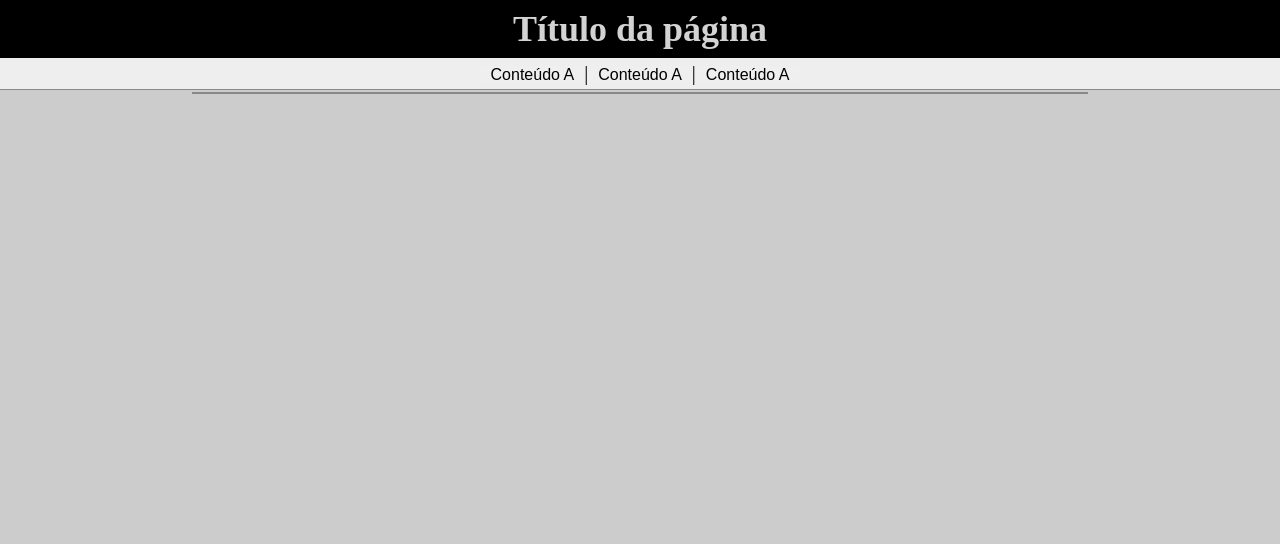
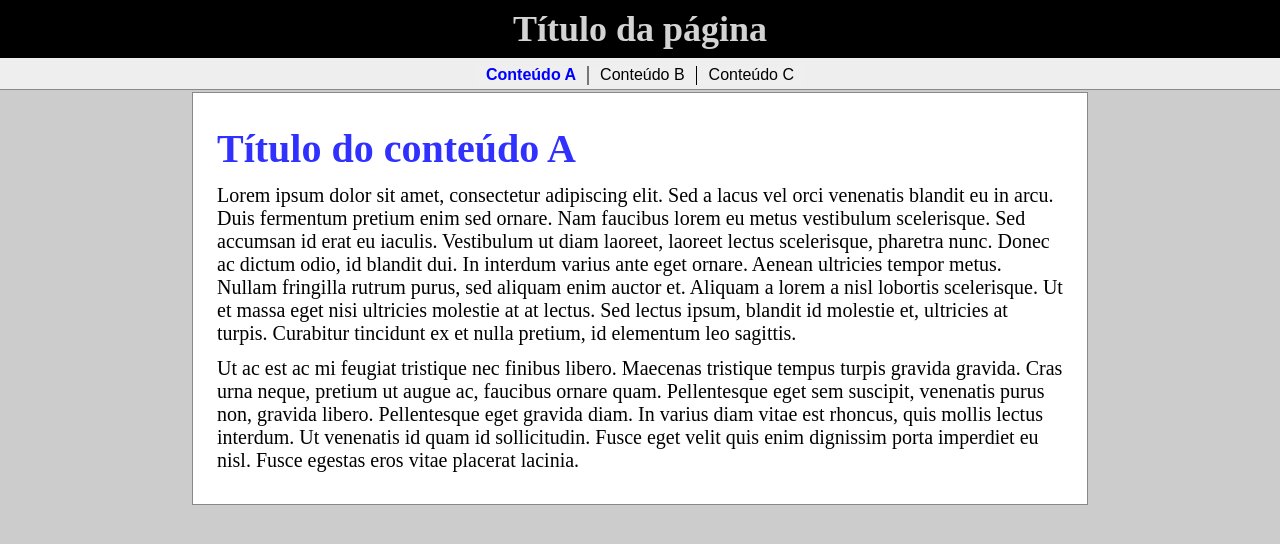
Before and after one commit to lucas-mezencio/ppi, a PHP site: page /trabalho3/ex3/index.html in a window 1280 px wide. Shown: the top 544 px of the page. Run offline with PHP 8.4, Linux system fonts and the light colour scheme.

Commit message:
finish ex3

```diff
--- a/trabalho3/ex3/index.html
+++ b/trabalho3/ex3/index.html
@@ -14,8 +14,8 @@
     <nav>
       <ul>
         <li><button data-tabname="cont-a">Conteúdo A</button>|</li>
-        <li><button data-tabname="cont-b">Conteúdo A</button>|</li>
-        <li><button data-tabname="cont-c">Conteúdo A</button></li>
+        <li><button data-tabname="cont-b">Conteúdo B</button>|</li>
+        <li><button data-tabname="cont-c">Conteúdo C</button></li>
       </ul>
     </nav>
 
@@ -88,5 +88,38 @@
         </section>
       </div>
     </main>
+    <script>
+      // executa o codigo js quando a pagina é finalmente carregada
+      window.onload = () => {
+        const buttons = document.querySelectorAll("nav button"); //seleciona a lista de botoes de navegação
+        //itera na lista de botoes de navegação
+        for (let button of buttons) {
+          button.onclick = () => {
+            // adiciona event listener para clique
+            openTab(button.dataset.tabname); //executa a função de abrir a aba clicada
+          };
+        }
+        openTab("cont-a"); //abre a primeira pagina assim q a pagina é carregada
+
+        function openTab(tab) {
+          const lastTab = document.querySelector(".tabActive"); //seleciona ultima tab ativa
+          const lastBtn = document.querySelector(".btnActive"); //seleciona ultimo botao ativo
+
+          // testa se existe ultima tab e ultimo botao ativos
+          if (lastTab !== null && lastBtn !== null) {
+            lastTab.className = ""; // remove a classe css referente ao display da tab = display: none
+            lastBtn.className = ""; // remove a classe css referente ao destaque do botao
+          }
+
+          //adiciona a classe que retorna a prop display do elemento clicado
+          document.querySelector(
+            `.tabs > section[data-tabname="${tab}"]`
+          ).className = "tabActive";
+          document.querySelector(
+            `nav button[data-tabname="${tab}"]`
+          ).className = "btnActive";
+        }
+      };
+    </script>
   </body>
 </html>
--- a/trabalho3/ex3/style.css
+++ b/trabalho3/ex3/style.css
@@ -54,8 +54,8 @@ button.btnActive {
   display: none;
 }
 
-section .tabActive {
-  display: block;
+.tabActive {
+  display: block !important;
 }
 
 main {
```
